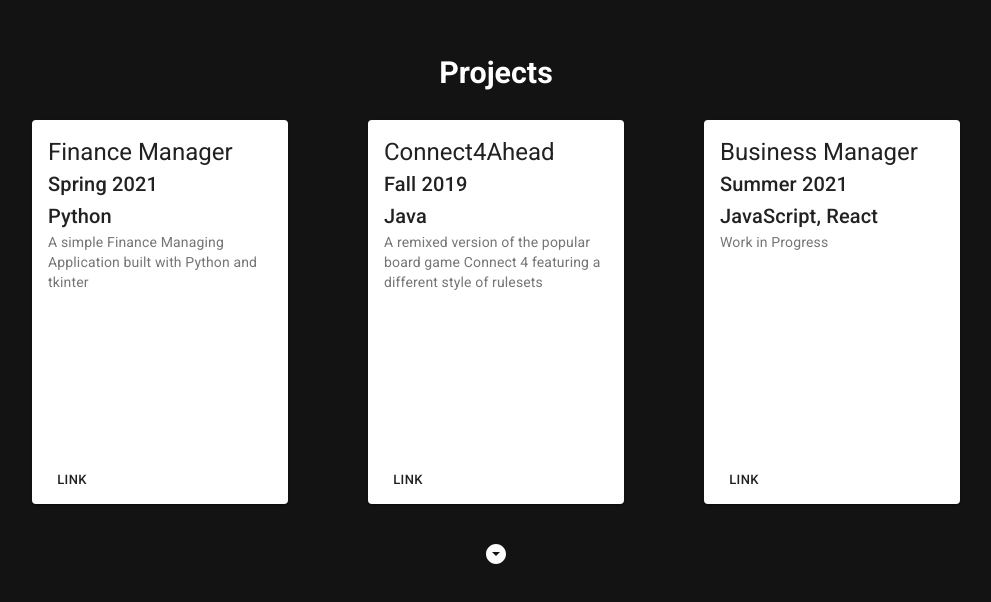
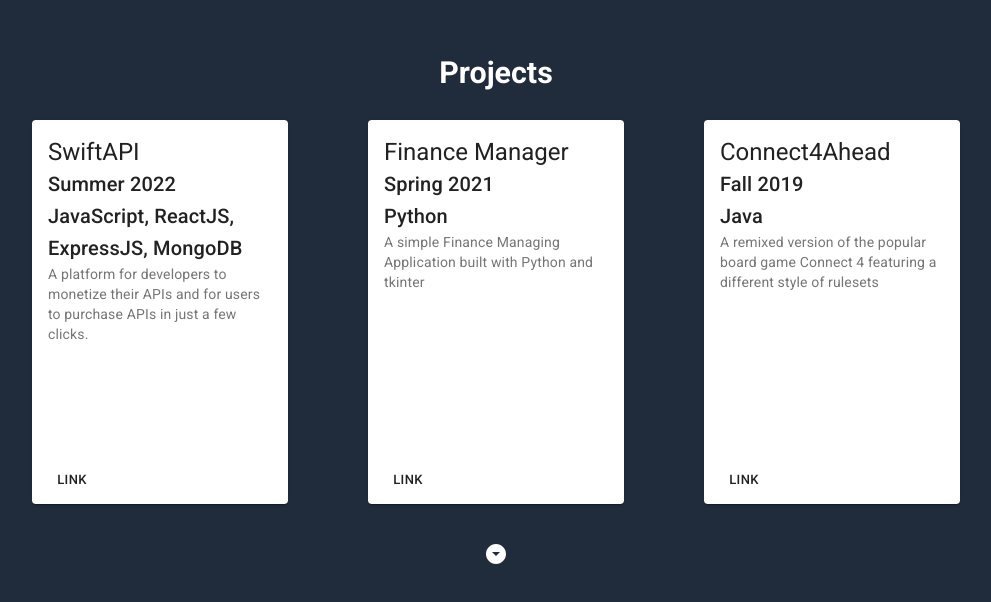
Before and after one commit to setoi1/React-Personal-Portfolio, a React (Create React App) app: page / in a window 1280 px wide. Shown: the part 1702-2304 px from the top of the page, without its empty margins (144-1135 px from the left). Built offline with nearby package versions, Linux system fonts and the light colour scheme.

Commit message:
updated project

```diff
--- a/src/App.css
+++ b/src/App.css
@@ -11,7 +11,7 @@ body::-webkit-scrollbar {
 }
 
 .App {
-  background-color: #131313;
+  background-color: #202c3b;
 }
 
 /*-------------------------*/
--- a/src/components/Projects.js
+++ b/src/components/Projects.js
@@ -13,6 +13,15 @@ const Projects = () => {
           <h3>Projects</h3>
         </div>
         <Grid className="projects-container-items" container spacing={10}>
+          <Grid item>
+            <ProjectCard
+              title="SwiftAPI"
+              techStack="JavaScript, ReactJS, ExpressJS, MongoDB"
+              date="Summer 2022"
+              description="A platform for developers to monetize their APIs and for users to purchase APIs in just a few clicks."
+              link="https://github.com/andrewgalvin/SwiftAPI"
+            />
+          </Grid>
           <Grid item>
             <ProjectCard
               title="Finance Manager"
@@ -31,15 +40,6 @@ const Projects = () => {
               description="A remixed version of the popular board game Connect 4 featuring a different style of rulesets"
               link="https://github.com/setoi1/Connect4Ahead"
               logo="C:\Users\iseto\Desktop\vscode\JavaScript\Portfolio\src\images\java-logo.jpg"
-            />
-          </Grid>
-          <Grid item>
-            <ProjectCard
-              title="Business Manager"
-              techStack="JavaScript, React"
-              date="Summer 2021"
-              description="Work in Progress"
-              link=""
             />
           </Grid>
         </Grid>
```
Also changed, not shown: 2 other files (tests, documents, lock files or other folders).
